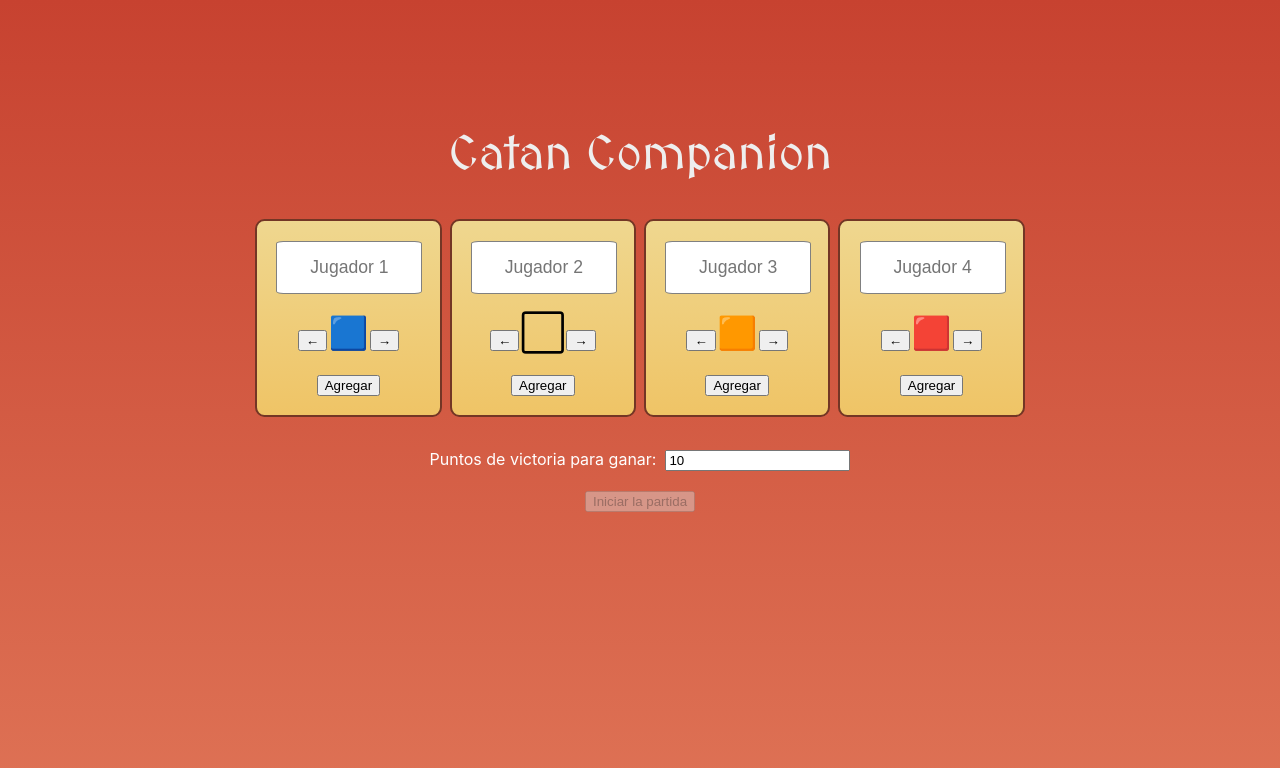
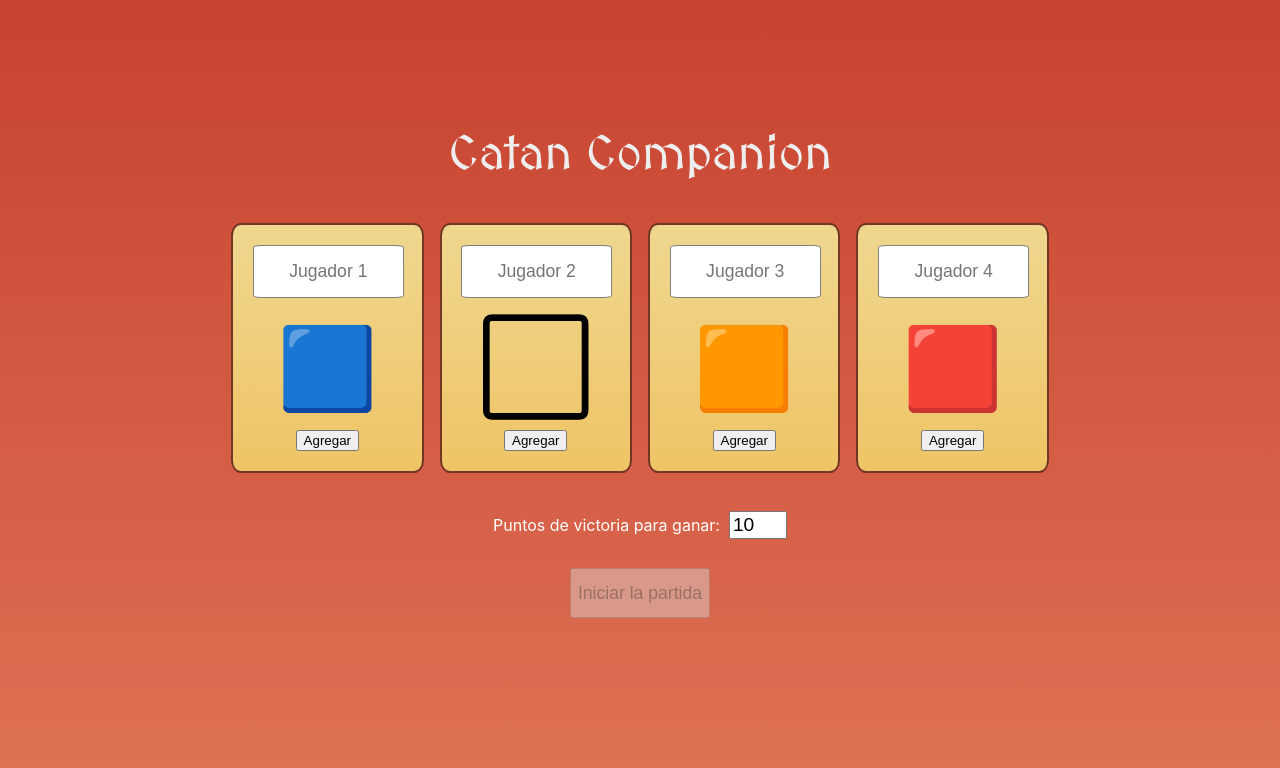
Before and after one commit to jpetris/catan-companion, a React (Vite) app in the folder catan-ui/: page / in a window 1280 px wide. Shown: the top 768 px of the page. Built offline with nearby package versions, Linux system fonts and the light colour scheme.

Commit message:
Improve UX

```diff
--- a/catan-ui/src/components/game/PlayerCard.css
+++ b/catan-ui/src/components/game/PlayerCard.css
@@ -2,8 +2,8 @@
   border-radius: 5%;
   border: 1px solid gray;
   display: inline-block;
-  width: 15%;
-  margin: 4px;
+  width: 20%;
+  margin: 10px;
   padding: 0;
 }
 
@@ -33,4 +33,7 @@
 
 .score-btn {
   width: 50%;
+  height: 40px;
+  margin-top: 15px;
+  font-size: 2em;
 }
--- a/catan-ui/src/components/pregame/AddPlayer.css
+++ b/catan-ui/src/components/pregame/AddPlayer.css
@@ -5,7 +5,7 @@
   border-radius: 5%;
   height: 100%;
   width: 15%;
-  margin: 4px;
+  margin: 8px;
   background: linear-gradient(to bottom, #efd78f, #efc466);
 }
 
--- a/catan-ui/src/components/pregame/AddPlayer.jsx
+++ b/catan-ui/src/components/pregame/AddPlayer.jsx
@@ -29,7 +29,10 @@
       {ready ? (
         <div className="player-ready-container">
           <p>¡Listo!</p>
-          <p>{name}</p>
+          <p>
+            {name}
+            {availableColors[color].color}
+          </p>
           <button onClick={cancel}>Volver</button>
         </div>
       ) : (
@@ -46,25 +49,19 @@
           </label>
           <br />
           <div className="color-picker">
-            <button
-              onClick={() => {
-                setColor(color == 0 ? 3 : color - 1);
-              }}
-            >
-              &larr;
-            </button>
-            <span className="color-picker-label">
-              {availableColors[color].color}
-            </span>
-            <button
+            <span
+              className="color-picker-label"
+              style={{ fontSize: '5em', margin: '0', padding: '0' }}
               onClick={() => {
                 setColor(color == 3 ? 0 : color + 1);
               }}
             >
-              &rarr;
-            </button>
+              {availableColors[color].color}
+            </span>
           </div>
-          <button onClick={handleSubmit}>Agregar</button>
+          <button onClick={handleSubmit} style={{ marginTop: '30px' }}>
+            Agregar
+          </button>
         </div>
       )}
     </div>
--- a/catan-ui/src/components/pregame/PreGame.css
+++ b/catan-ui/src/components/pregame/PreGame.css
@@ -10,5 +10,12 @@
 }
 
 #start-game-btn {
-  margin: 2%;
+  margin: 3%;
+  height: 50px;
+  font-size: 1.1em;
 }
+
+#vp-input {
+  font-size: 1.2em;
+  width: 50px;
+}
--- a/catan-ui/src/components/pregame/PreGame.jsx
+++ b/catan-ui/src/components/pregame/PreGame.jsx
@@ -43,6 +43,7 @@
         <label style={{ color: 'white' }}>
           Puntos de victoria para ganar: &nbsp;
           <input
+            id="vp-input"
             type="number"
             defaultValue={victoryPoints}
             onChange={(e) => setVictoryPoints(e.target.value)}
```
